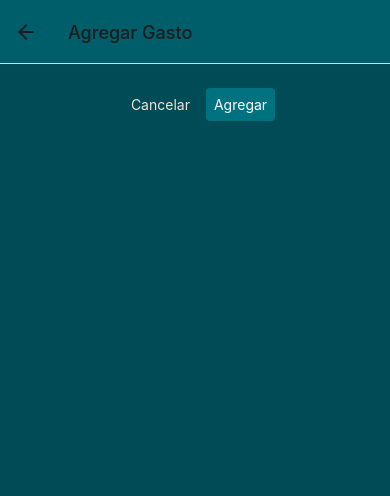
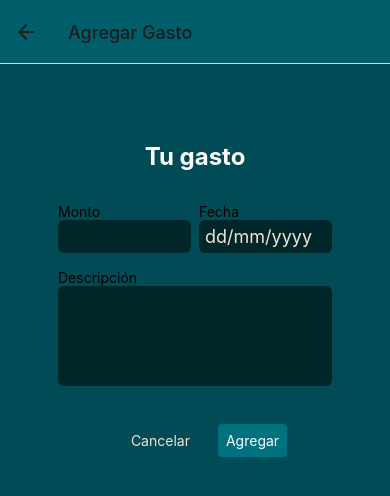
Before and after one commit to mdelrosario92/expense-tracker, a React Native app: screen /ManageExpense in a window 390 px wide. Shown: the top 496 px of the page. Built offline with nearby package versions, Linux system fonts and the light colour scheme.

Commit message:
editing add expense form and language change

```diff
--- a/App.js
+++ b/App.js
@@ -23,10 +23,10 @@ function ExpensesOverview() {
       headerTintColor: 'white',
       tabBarStyle: { backgroundColor: GlobalStyles.colors.header },
       tabBarActiveTintColor: GlobalStyles.colors.text,
-      headerRight: ({tintColor}) => (
-      <AddButton icon = "add" size = {24} color = {tintColor} onPress = {() => {
+      headerRight: ({ tintColor }) => (
+        <AddButton icon="add" size={24} color={tintColor} onPress={() => {
           navigation.navigate('ManageExpense');
-      }}/>
+        }} />
       ),
     })}>
 
@@ -34,8 +34,8 @@ function ExpensesOverview() {
         name="Recent"
         component={RecentExpenses}
         options={{
-          title: 'Recent Expenses',
-          tabBarLabel: 'Recent',
+          title: 'Gastos Recientes',
+          tabBarLabel: 'Gastos Recientes',
           tabBarIcon: ({ color, size }) => (
             <Ionicons name="time" size={size} color={color} />
           ),
@@ -47,8 +47,8 @@ function ExpensesOverview() {
         name="Convert"
         component={Conversor}
         options={{
-          title: 'Convert',
-          tabBarLabel: 'Convert',
+          title: 'Convertir',
+          tabBarLabel: 'Convertir',
           tabBarIcon: ({ color, size }) => (
             <Ionicons name="logo-usd" size={size} color={color} />
           ),
@@ -60,8 +60,8 @@ function ExpensesOverview() {
         name="Todos"
         component={AllExpenses}
         options={{
-          title: 'All Expenses',
-          tabBarLabel: 'All Expenses',
+          title: 'Tus gastos',
+          tabBarLabel: 'Todos tus gastos',
           tabBarIcon: ({ color, size }) => (
             <Ionicons name="calendar" size={size} color={color} />
           ),
@@ -72,8 +72,8 @@ function ExpensesOverview() {
         name="Graphs"
         component={AllExpenses}
         options={{
-          title: 'Graphs',
-          tabBarLabel: 'Graphs',
+          title: 'Estadística',
+          tabBarLabel: 'Estadística',
           tabBarIcon: ({ color, size }) => (
             <Ionicons name="pie-chart" size={size} color={color} />
           ),
@@ -91,7 +91,7 @@ export default function App() {
       <StatusBar style="auto" />
       <ExpensesContextProvider>
         <NavigationContainer>
-        <Stack.Navigator screenOptions ={{
+          <Stack.Navigator screenOptions={{
             headerStyle: { backgroundColor: GlobalStyles.colors.header },
           }}>
             <Stack.Screen
--- a/components/ExpensesOutput/ExpensesOutput.js
+++ b/components/ExpensesOutput/ExpensesOutput.js
@@ -26,5 +26,11 @@ const styles = StyleSheet.create({
         flex: 1,
         padding: 24,
         backgroundColor: GlobalStyles.colors.background
+    },
+    infoText: {
+        fontSize: 18,
+        color: GlobalStyles.colors.text,
+        textAlign: 'center',
+        marginTop: 32
     }
 });
--- /dev/null
+++ b/components/ExpensesOutput/ManageExpense/ExpenseForm.js
@@ -0,0 +1,65 @@
+import { useState } from 'react';
+import { View, StyleSheet, Text } from 'react-native';
+import Input from './Input';
+
+function ExpenseForm() {
+    const [inputValues, setInputValues] = useState({
+        description: '',
+        amount: '',
+        date: ''
+    });
+
+    function inputChangedHandler(inputIdentifier, enteredValue) {
+        setInputValues((curInputValues) => {
+            return { ...curInputValues, [inputIdentifier]: enteredValue };
+        });
+    }
+
+    return (
+        <View style={styles.form}>
+            <Text style={styles.title}>Tu gasto</Text>
+            <View style={styles.inputsRow}>
+                <Input style={styles.rowInput} label="Monto" textInputConfig={{
+                    keyboardType: 'decimal-pad',
+                    onChangeText: inputChangedHandler.bind(this, 'amount'),
+                    value: inputValues.amount
+                }} />
+                <Input style={styles.rowInput} label="Fecha" textInputConfig={{
+                    placeholder: 'dd/mm/yyyy',
+                    maxLength: 10,
+                    onChangeText: inputChangedHandler.bind(this, 'date'),
+                    value: inputValues.date
+                }} />
+            </View>
+            <Input label="Descripción" textInputConfig={{
+                multiline: true,
+                autoCorrect: false,
+                autoCapitalize: 'none',
+                onChangeText: inputChangedHandler.bind(this, 'description'),
+                value: inputValues.description
+            }} />
+        </View>
+    );
+}
+
+export default ExpenseForm;
+
+const styles = StyleSheet.create({
+    form: {
+        margin: 30
+    },
+    title: {
+        fontSize: 24,
+        fontWeight: 'bold',
+        color: 'white',
+        marginVertical: 24,
+        textAlign: 'center'
+    },
+    inputsRow: {
+        flexDirection: 'row',
+        justifyContent: 'space-between',
+    },
+    rowInput: {
+        flex: 1
+    }
+});
--- /dev/null
+++ b/components/ExpensesOutput/ManageExpense/Input.js
@@ -0,0 +1,45 @@
+import { View, TextInput, Text } from "react-native";
+import { StyleSheet } from 'react-native';
+import { GlobalStyles } from "../../../constants/styles";
+
+
+function Input({ label, style, textInputConfig }) {
+
+    const inputStyles = [styles.input];
+
+    if (textInputConfig && textInputConfig.multiline) {
+        inputStyles.push(styles.inputMultiline);
+    }
+
+    return (
+        <View style={[styles.inputContainer, style]}>
+            <Text>{label}</Text>
+            <TextInput style={inputStyles}{...textInputConfig} />
+        </View>
+    );
+}
+
+export default Input;
+
+const styles = StyleSheet.create({
+    inputContainer: {
+        marginHorizontal: 4,
+        marginVertical: 8
+    },
+    label: {
+        fontSize: 12,
+        color: GlobalStyles.colors.expenses,
+        marginBottom: 4
+    },
+    input: {
+        backgroundColor: GlobalStyles.colors.expenses,
+        color: GlobalStyles.colors.text,
+        padding: 6,
+        borderRadius: 6,
+        fontSize: 18
+    },
+    inputMultiline: {
+        minHeight: 100,
+        textAlignVertical: 'top'
+    }
+});
--- a/views/AllExpenses.js
+++ b/views/AllExpenses.js
@@ -10,7 +10,7 @@ function AllExpenses() {
     <ExpensesOutput
       expenses={expensesContext.expenses}
       expensesPeriod="Total"
-      fallbackText="No registered expenses found!"
+      fallbackText="Nada para mostrar, agregá algún gasto!"
     />
   );
 }
--- a/views/ManageExpense.js
+++ b/views/ManageExpense.js
@@ -1,11 +1,15 @@
-import { useLayoutEffect } from 'react';
-import { View } from 'react-native'
+import { useContext, useLayoutEffect } from 'react';
+import { TextInput, View } from 'react-native'
 import { StyleSheet } from 'react-native';
 import { GlobalStyles } from '../constants/styles';
 import AddButton from '../components/ExpensesOutput/UI/AddButton';
 import CommonButton from '../components/ExpensesOutput/UI/CommonButton';
+import { ExpensesContext } from '../store/expenses-context';
+import ExpenseForm from '../components/ExpensesOutput/ManageExpense/ExpenseForm';
 
 function ManageExpense({ route, navigation }) {
+    const expenseContext = useContext(ExpensesContext);
+
     const editedExpenseId = route.params?.expenseId;
     const isEditing = !!editedExpenseId;
 
@@ -16,6 +20,7 @@ function ManageExpense({ route, navigation }) {
     }), [navigation, isEditing]
 
     function deleteExpense() {
+        expenseContext.deleteExpense(editedExpenseId);
         navigation.goBack();
      }
 
@@ -24,11 +29,13 @@ function ManageExpense({ route, navigation }) {
     }
 
     function confirmHandler() {
+        isEditing ? expenseContext.updateExpense(editedExpenseId, {description: 'testUpdate', amount: 29.99, date: new Date('2022-05-01')}) : expenseContext.addExpense({description: 'test', amount: 19.99, date: new Date('2022-01-01')});
         navigation.goBack();
      }
 
     return (
     <View style={styles.container}>
+        <ExpenseForm/>
      <View style={styles.buttons}>
             <CommonButton style= {styles.button} mode="flat" onPress={cancelHandler}>Cancelar</CommonButton>
             <CommonButton onPress={confirmHandler}>{isEditing ? 'Actualizar' : 'Agregar'}</CommonButton>
@@ -59,7 +66,7 @@ const styles = StyleSheet.create({
     },
     button: {
         mindWidth: 120,
-        marginHorizontal: 8,
+        marginHorizontal: 20,
     },
     deleteContainer: {
         marginTop: 16,
--- a/views/RecentExpenses.js
+++ b/views/RecentExpenses.js
@@ -13,13 +13,14 @@ function RecentExpenses() {
     const today = new Date();
     const date7DaysAgo = getDateMinusDays(today, 7);
 
-    return expense.date > date7DaysAgo;
+    return (expense.date > date7DaysAgo) && (expense.date <= today);
   });
+
   return (
     <ExpensesOutput
       expenses={recentExpenses}
-      expensesPeriod="Last 7 days"
-      fallbackText="No registered expenses found!"
+      expensesPeriod="Últimos 7 días"
+      fallbackText="No hay gastos registrados en los últimos 7 días!"
     />
   );
 }
```
Lines whose indentation alone changed are shown as unchanged.
